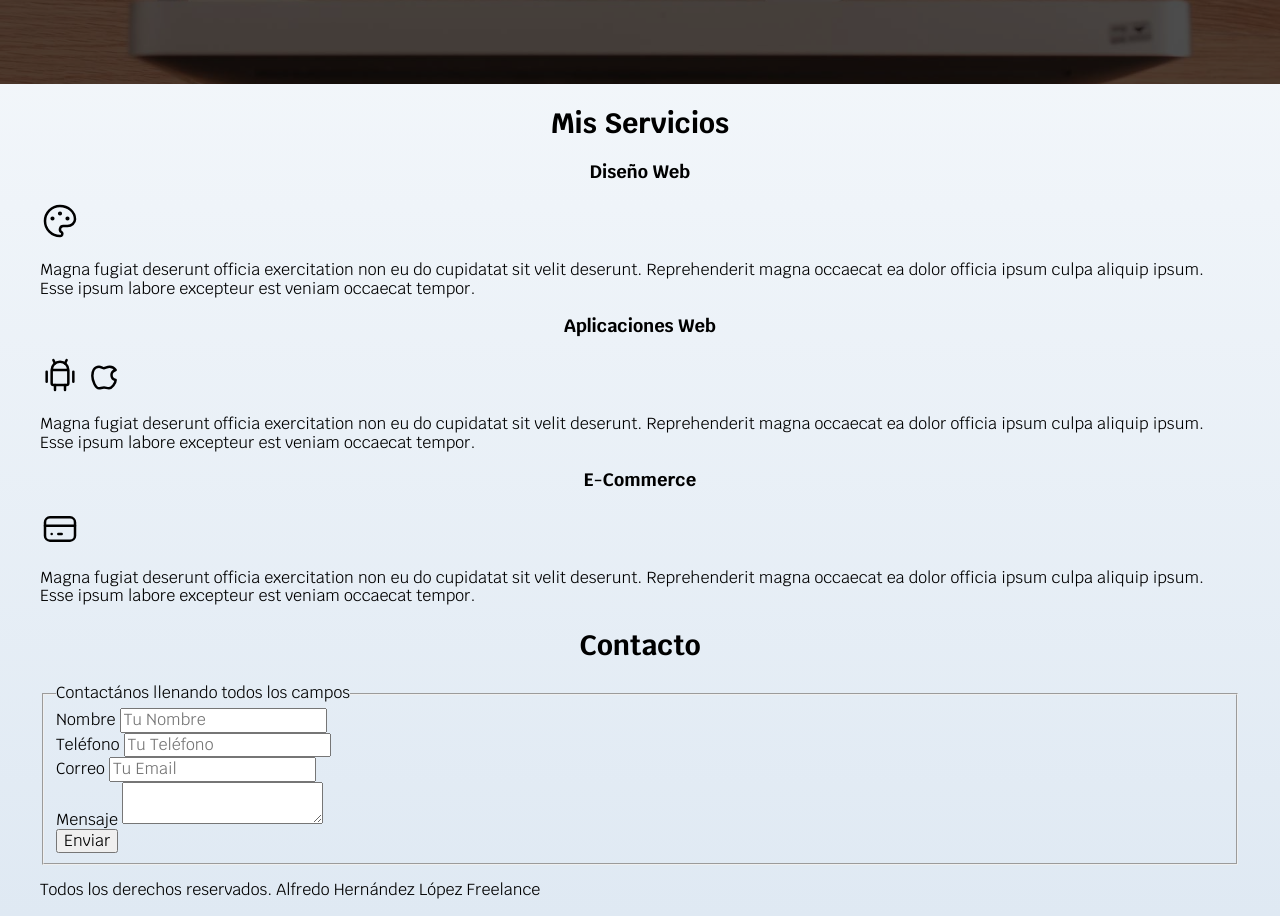
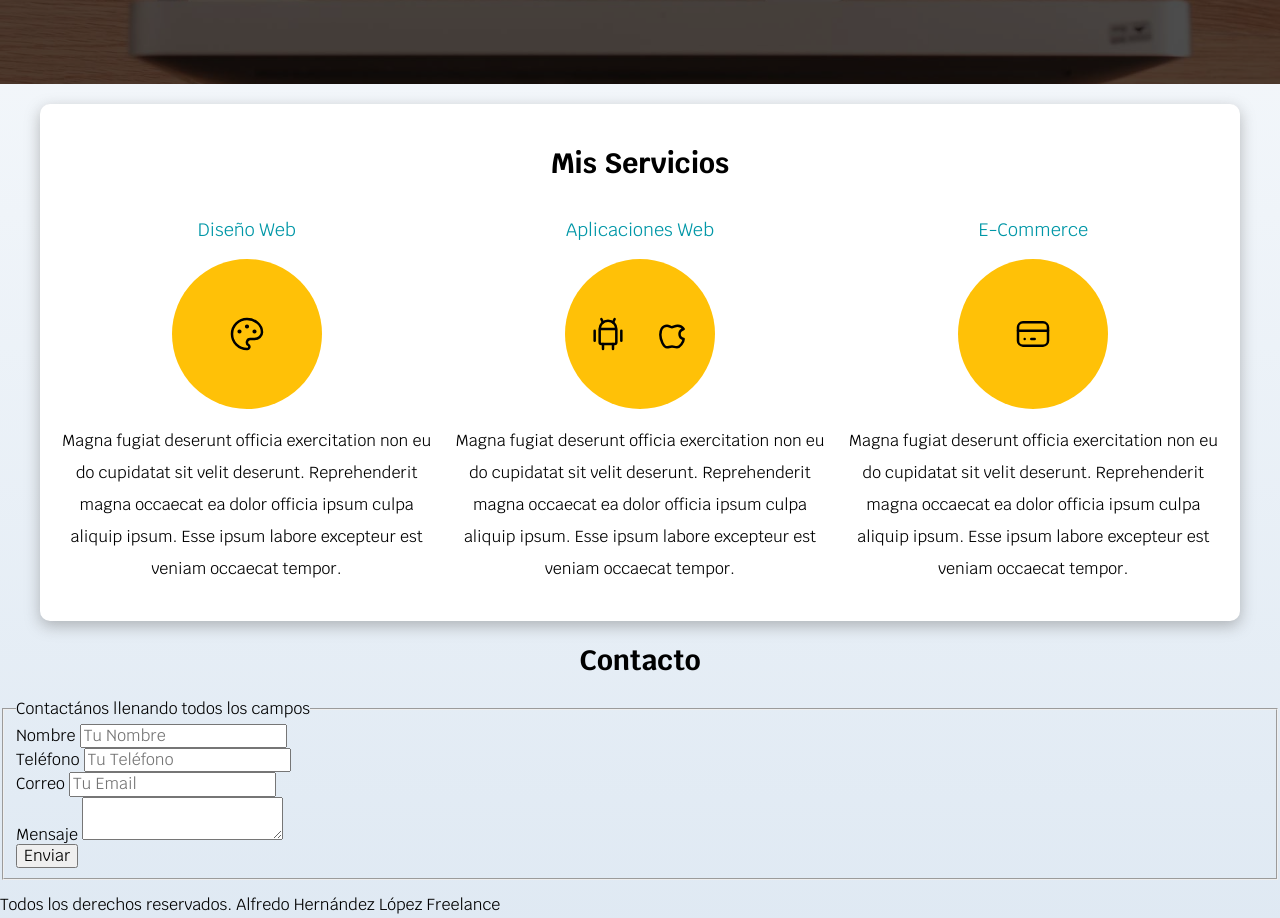
Before and after one commit to Fredhdz611/html-project-1, a plain HTML site: page index.html in a window 1280 px wide. Shown: the part 504-1422 px from the top of the page. Drawn offline with Linux system fonts and the light colour scheme.

Commit message:
finished main styles

```diff
--- a/css/styles.css
+++ b/css/styles.css
@@ -43,6 +43,12 @@ body {
   .button {
     width: auto;
   }
+}
+.shadow {
+  box-shadow: 0px 5px 15px 0px rgba(112, 112, 112, 0.48);
+  background-color: var(--white);
+  padding: 2rem;
+  border-radius: 1rem;
 }
 
 /* Typography */
@@ -99,6 +105,7 @@ h1, h2, h3 {
   background-size: cover;
   height: 45rem;
   position: relative;
+  margin-bottom: 2rem;
 }
 .hero-container {
   position: absolute;
@@ -119,3 +126,37 @@ h1, h2, h3 {
   display: flex;
   align-items: flex-end;
 }
+
+/* Services */
+@media ( min-width: 768px ) {
+  .services {
+      display: grid;
+      grid-template-columns: repeat(3, 1fr);
+      /* grid-template-columns: 33.3% 33.3% 33.3%; is the same as line 133 */
+      /* grid-template-columns: 1fr 1fr 1fr; is the same as line 133*/
+      column-gap: 2rem;
+    }
+}
+.service {
+  display: flex;
+  flex-direction: column;
+  align-items: center;
+}
+.service h3{
+  color: var(--secondary);
+  font-weight: 400;
+}
+.service p {
+  line-height: 2;
+  text-align: center;
+}
+.service .icons {
+  height: 15rem;
+  width: 15rem;
+  background-color: var(--primary);
+  border-radius: 50%;
+  display: flex;
+  flex-direction: row;
+  justify-content: space-evenly;
+  align-items: center;
+}
--- a/index.html
+++ b/index.html
@@ -53,10 +53,12 @@
         <a class="button" href="#">Contactar</a>
       </div>
     </section>
-    <main class="container">
+    <main class="container shadow">
       <h2>Mis Servicios</h2>
-      <section>
+      <div class="services">
+        <section class="service">
           <h3>Diseño Web</h3>
+          <div class="icons">
             <svg
               xmlns="http://www.w3.org/2000/svg"
               class="icon icon-tabler icon-tabler-palette"
@@ -77,6 +79,7 @@
               <circle cx="12" cy="7.5" r=".5" fill="currentColor" />
               <circle cx="16.5" cy="10.5" r=".5" fill="currentColor" />
             </svg>
+          </div>
           <p>
             Magna fugiat deserunt officia exercitation non eu do cupidatat sit
             velit deserunt. Reprehenderit magna occaecat ea dolor officia ipsum
@@ -84,8 +87,9 @@
             tempor.
           </p>
         </section>
-      <section>
+        <section class="service">
           <h3>Aplicaciones Web</h3>
+          <div class="icons">
             <svg
               xmlns="http://www.w3.org/2000/svg"
               class="icon icon-tabler icon-tabler-brand-android"
@@ -126,6 +130,7 @@
                 d="M9 7c-3 0-4 3-4 5.5 0 3 2 7.5 4 7.5 1.088-.046 1.679-.5 3-.5 1.312 0 1.5.5 3 .5s4-3 4-5c-.028-.01-2.472-.403-2.5-3-.019-2.17 2.416-2.954 2.5-3-1.023-1.492-2.951-1.963-3.5-2-1.433-.111-2.83 1-3.5 1-.68 0-1.9-1-3-1z"
               />
             </svg>
+          </div>
           <p>
             Magna fugiat deserunt officia exercitation non eu do cupidatat sit
             velit deserunt. Reprehenderit magna occaecat ea dolor officia ipsum
@@ -133,8 +138,9 @@
             tempor.
           </p>
         </section>
-      <section>
+        <section class="service">
           <h3>E-Commerce</h3>
+          <div class="icons">
             <svg
               xmlns="http://www.w3.org/2000/svg"
               class="icon icon-tabler icon-tabler-credit-card"
@@ -153,6 +159,7 @@
               <line x1="7" y1="15" x2="7.01" y2="15" />
               <line x1="11" y1="15" x2="13" y2="15" />
             </svg>
+          </div>
           <p>
             Magna fugiat deserunt officia exercitation non eu do cupidatat sit
             velit deserunt. Reprehenderit magna occaecat ea dolor officia ipsum
@@ -160,6 +167,8 @@
             tempor.
           </p>
         </section>
+      </div>
+    </main>
     <section>
       <h2>Contacto</h2>
       <form action="">
@@ -190,6 +199,5 @@
     <footer>
       <p>Todos los derechos reservados. Alfredo Hernández López Freelance</p>
     </footer>
-    </main>
   </body>
 </html>
```
Lines whose indentation alone changed are shown as unchanged.
